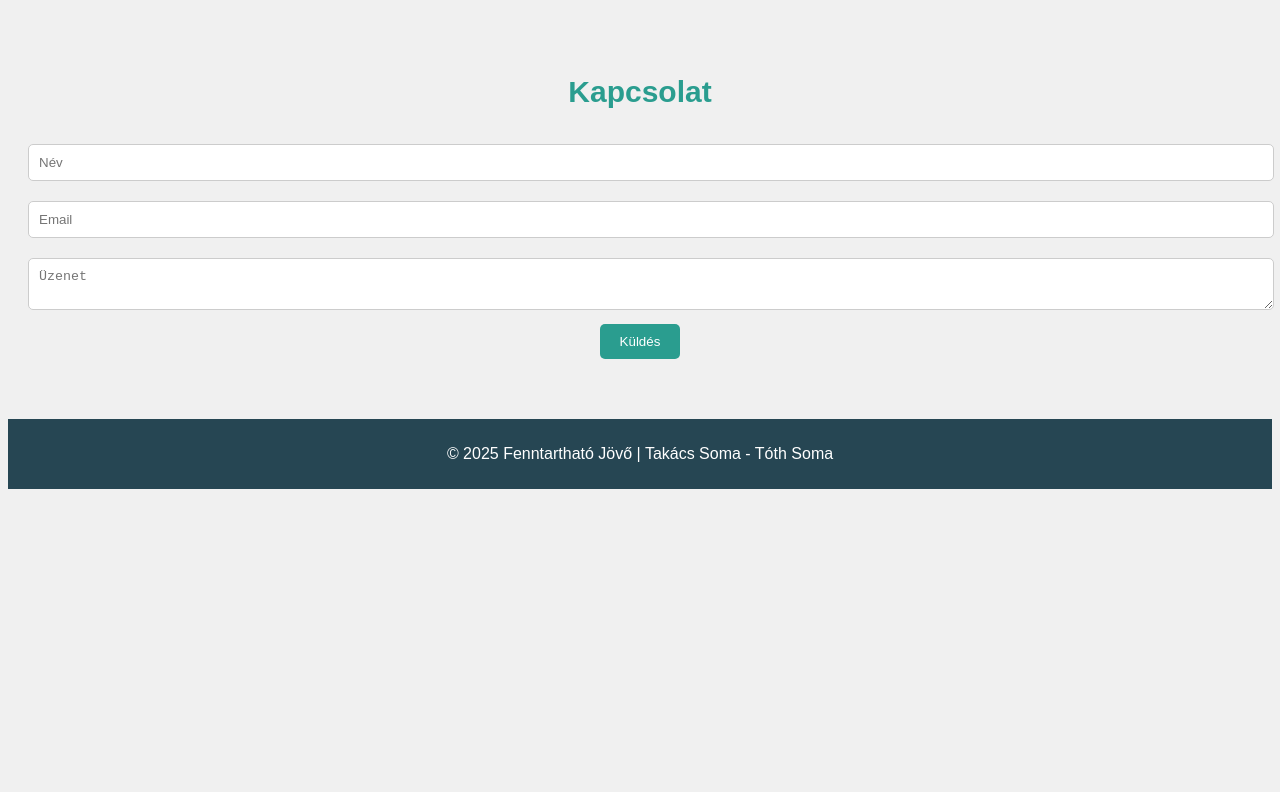
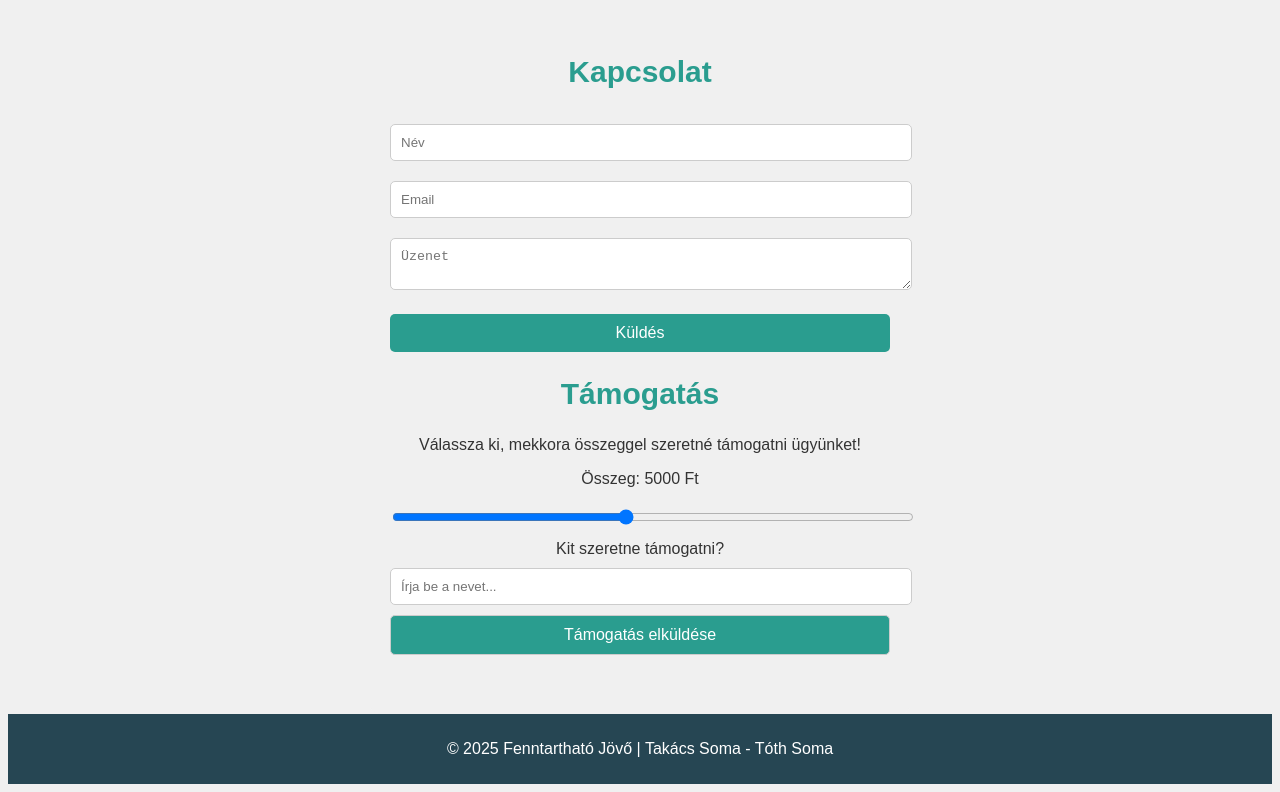
Before and after one commit to SomaTaki/fenntarthat-s-gi, a plain HTML site: page index.html in a window 1280 px wide. Shown: the part 2081-2873 px from the top of the page. Before the commit the page ends 2578 px from the top, so only its background shows below. Drawn offline with Linux system fonts and the light colour scheme; a script that the page names is missing.

Commit message:
Végleges

```diff
--- a/index.html
+++ b/index.html
@@ -79,6 +79,19 @@
             <textarea id="uzenet" placeholder="Üzenet" required></textarea>
             <button type="submit">Küldés</button>
         </form>
+
+        <h2>Támogatás</h2>
+        <p>Válassza ki, mekkora összeggel szeretné támogatni ügyünket!</p>
+
+        <label for="tamogatasOsszeg">Összeg: <span id="osszegErtek">5000</span> Ft</label>
+        <input type="range" id="tamogatasOsszeg" min="1000" max="10000" step="500" value="5000">
+
+        <label for="tamogatottNev">Kit szeretne támogatni?</label>
+        <input type="text" id="tamogatottNev" placeholder="Írja be a nevet..." required>
+
+        <button onclick="megjelenitTamogatas()">Támogatás elküldése</button>
+
+        <h3 id="tamogatasEredmeny"></h3>
     </section>
 
     <footer>
--- /dev/null
+++ b/script.js
@@ -0,0 +1,18 @@
+function megjelenitTamogatas() {
+    const osszeg = document.getElementById("tamogatasOsszeg").value;
+    const tamogatottNev = document.getElementById("tamogatottNev").value;
+    const eredmeny = document.getElementById("tamogatasEredmeny");
+
+    if (tamogatottNev.trim() === "") {
+        eredmeny.innerHTML = "Kérlek, add meg kit szeretnél támogatni!";
+        eredmeny.style.color = "red";
+        return;
+    }
+
+    eredmeny.innerHTML = `Támogatás elküldve! ${tamogatottNev} részére ${osszeg} Ft összegben.`;
+    eredmeny.style.color = "green";
+}
+
+document.getElementById("tamogatasOsszeg").addEventListener("input", function() {
+    document.getElementById("osszegErtek").innerText = this.value;
+});
--- a/style.css
+++ b/style.css
@@ -136,7 +136,7 @@ iframe {
     padding: 0;
 }
 
-@media screen and (max-width: 768px) {
+@media screen and (max-width: 800px) {
     nav ul {
         flex-direction: column;
         text-align: center;
@@ -173,3 +173,31 @@ iframe {
     font-weight: bold;
     color: #2a9d8f;
 }
+
+.kapcsolat {
+    padding: 40px 20px;
+    text-align: center;
+    background: #f0f0f0;
+    border-radius: 10px;
+    max-width: 500px;
+    margin: auto;
+}
+
+.kapcsolat input, .kapcsolat button {
+    width: 100%;
+    padding: 10px;
+    margin-top: 10px;
+    border: 1px solid #ccc;
+    border-radius: 5px;
+}
+
+.kapcsolat button {
+    background: #2a9d8f;
+    color: white;
+    font-size: 16px;
+    cursor: pointer;
+}
+
+.kapcsolat button:hover {
+    background: #264653;
+}
```
